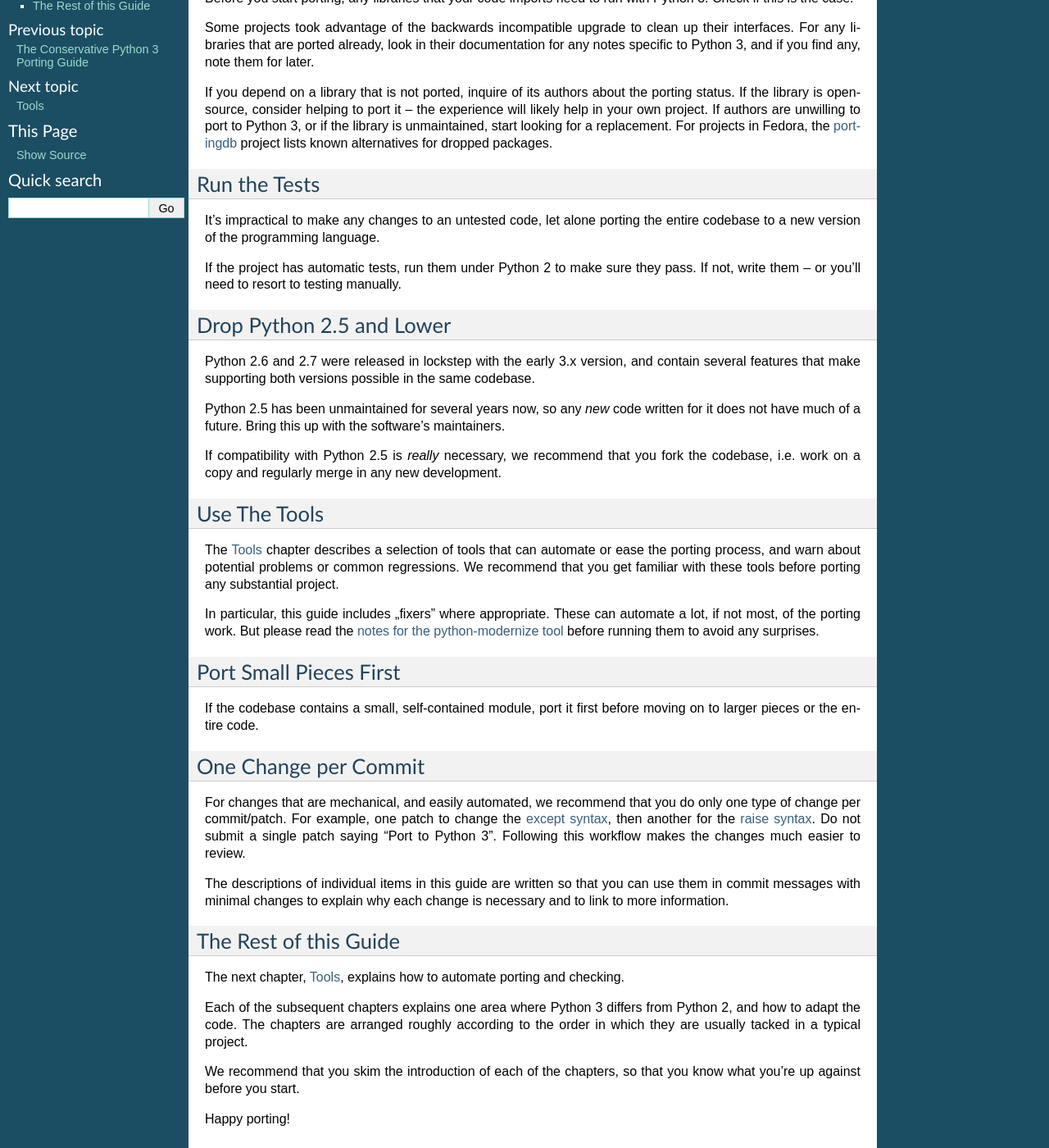
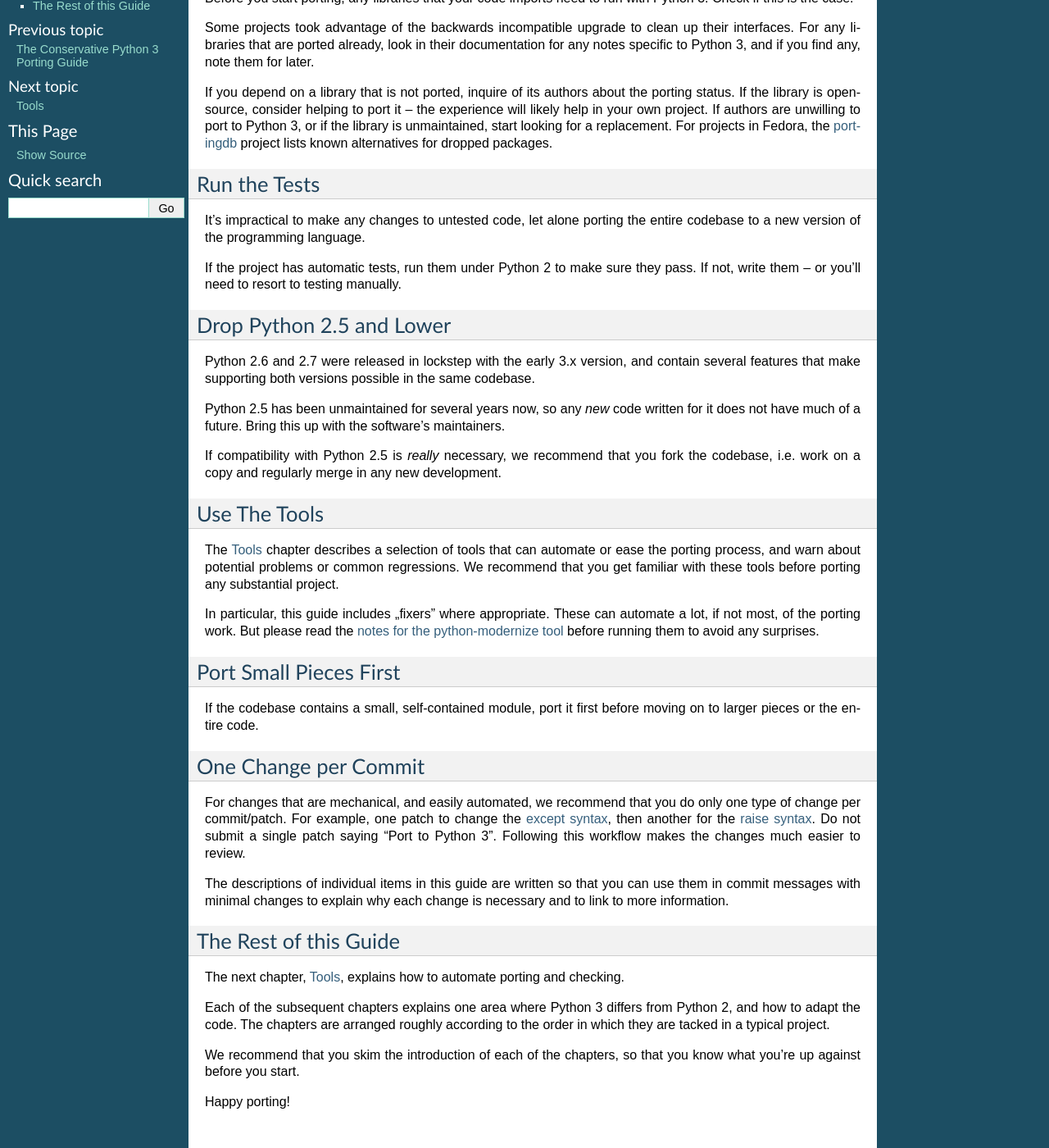
Before and after one commit to fedora-python/portingguide, a Sphinx documentation site: the page built from source/process.rst, in a window 1280 px wide and 1400 px high, scrolled down 219 px. Shown: the whole window at 82% size. Built offline with Sphinx 7.4.7, drawn with Linux system fonts in a browser that asks for light colours.

Commit message:
Revert some of the wording suggestions

```diff
--- a/source/index.rst
+++ b/source/index.rst
@@ -6,7 +6,7 @@
     This guide is in *outline* stage. The details are not fleshed out.
 
 This document will guide you through porting your software to Python 3.
-It is geared towards projects that are being ported because the support for
+It is geared towards projects that are being ported because support for
 Python 2 is ending in a few years, and less for those that are porting because
 Python 3 as a language allows writing expressive, maintainable and correct
 code more easily.
--- a/source/process.rst
+++ b/source/process.rst
@@ -33,7 +33,7 @@
 Run the Tests
 .............
 
-It's impractical to make any changes to an untested code, let alone porting
+It's impractical to make any changes to untested code, let alone porting
 the entire codebase to a new version of the programming language.
 
 If the project has automatic tests, run them under Python 2 to make sure
@@ -103,7 +103,7 @@
 Each of the subsequent chapters explains one area where Python 3 differs from
 Python 2, and how to adapt the code.
 The chapters are arranged roughly according to the order in which they are
-usually tacked in a typical project.
+tacked in a typical project.
 
 We recommend that you skim the introduction of each of the chapters,
 so that you know what you're up against before you start.
```
